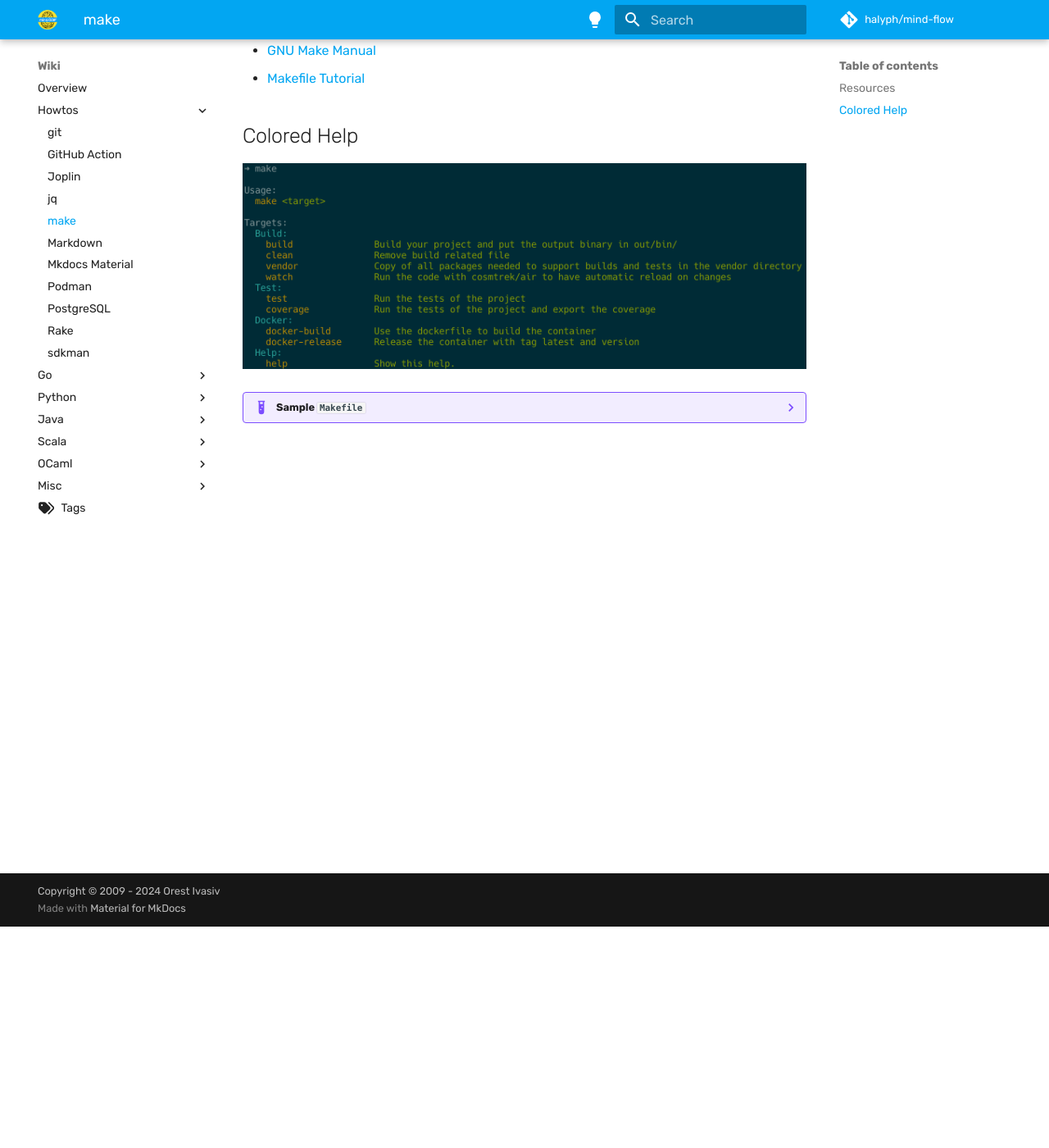
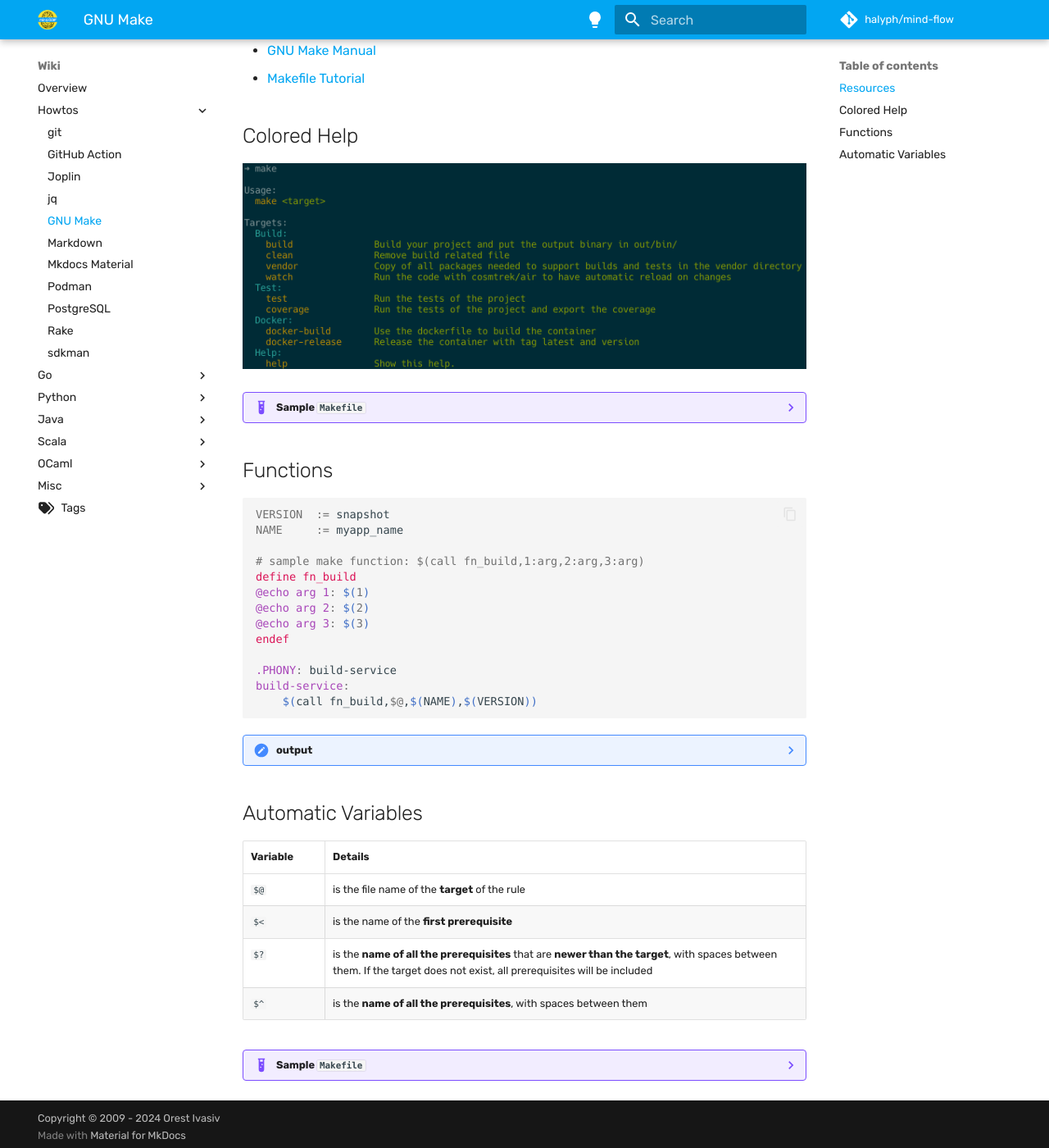
Before and after one commit to halyph/mind-flow, an MkDocs documentation site: the page built from docs/wiki/howtos/make.md, in a window 1280 px wide and 1400 px high, scrolled down 270 px. Shown: the whole window at 82% size. Built offline with MkDocs 1.6.1 and Material for MkDocs 9.7.7, drawn with Linux system fonts in a browser that asks for light colours; some web fonts are replaced; comment, search, counter and statistics services are not loaded.

Commit message:
upd make.md

````diff
--- a/docs/wiki/howtos/make.md
+++ b/docs/wiki/howtos/make.md
@@ -3,7 +3,7 @@ tags:
   - make
 ---
 
-# make
+# GNU Make
 
 ## Resources
 
@@ -66,3 +66,80 @@ tags:
             else if (/^## .*$$/) {printf "  ${CYAN}%s${RESET}\n", substr($$1,4)} \
             }' $(MAKEFILE_LIST)
     ```
+
+## Functions
+
+```make
+VERSION  := snapshot
+NAME     := myapp_name
+
+# sample make function: $(call fn_build,1:arg,2:arg,3:arg)
+define fn_build
+@echo arg 1: $(1)
+@echo arg 2: $(2)
+@echo arg 3: $(3)
+endef
+
+.PHONY: build-service
+build-service:
+	$(call fn_build,$@,$(NAME),$(VERSION))
+```
+
+??? note "output"
+
+    ```
+    ➜ make build-service VERSION=1.0.3
+    arg 1: build-service
+    arg 2: myapp_name
+    arg 3: 1.0.3
+    ```
+
+## Automatic Variables
+
+**Variable**     | **Details**
+-----------------|---------------
+`$@` |  is the file name of the **target** of the rule
+`$<` | is the name of the **first prerequisite**
+`$?` | is the **name of all the prerequisites** that are **newer than the target**, with spaces between them. If the target does not exist, all prerequisites will be included
+`$^` | is the **name of all the prerequisites**, with spaces between them
+
+??? example "Sample `Makefile`"
+
+    ```make
+    main: one two
+        @echo '$$@:' $@
+        @echo '$$<:' $<
+        @echo '$$?:' $?
+        @echo '$$^:' $^
+
+        @touch main
+
+    one:
+        @touch one
+
+    two:
+        @touch two
+
+    clean:
+        @rm -f main one two
+    ```
+
+    **Output**
+
+    ```shell
+    ➜ make main
+    $@: main
+    $<: one
+    $?: one two
+    $^: one two
+
+    # update file "one"
+    ➜ touch one
+
+    # output for '$?' has been changed
+    ➜ make main
+    $@: main
+    $<: one
+    $?: one
+    $^: one two
+    ```
````
